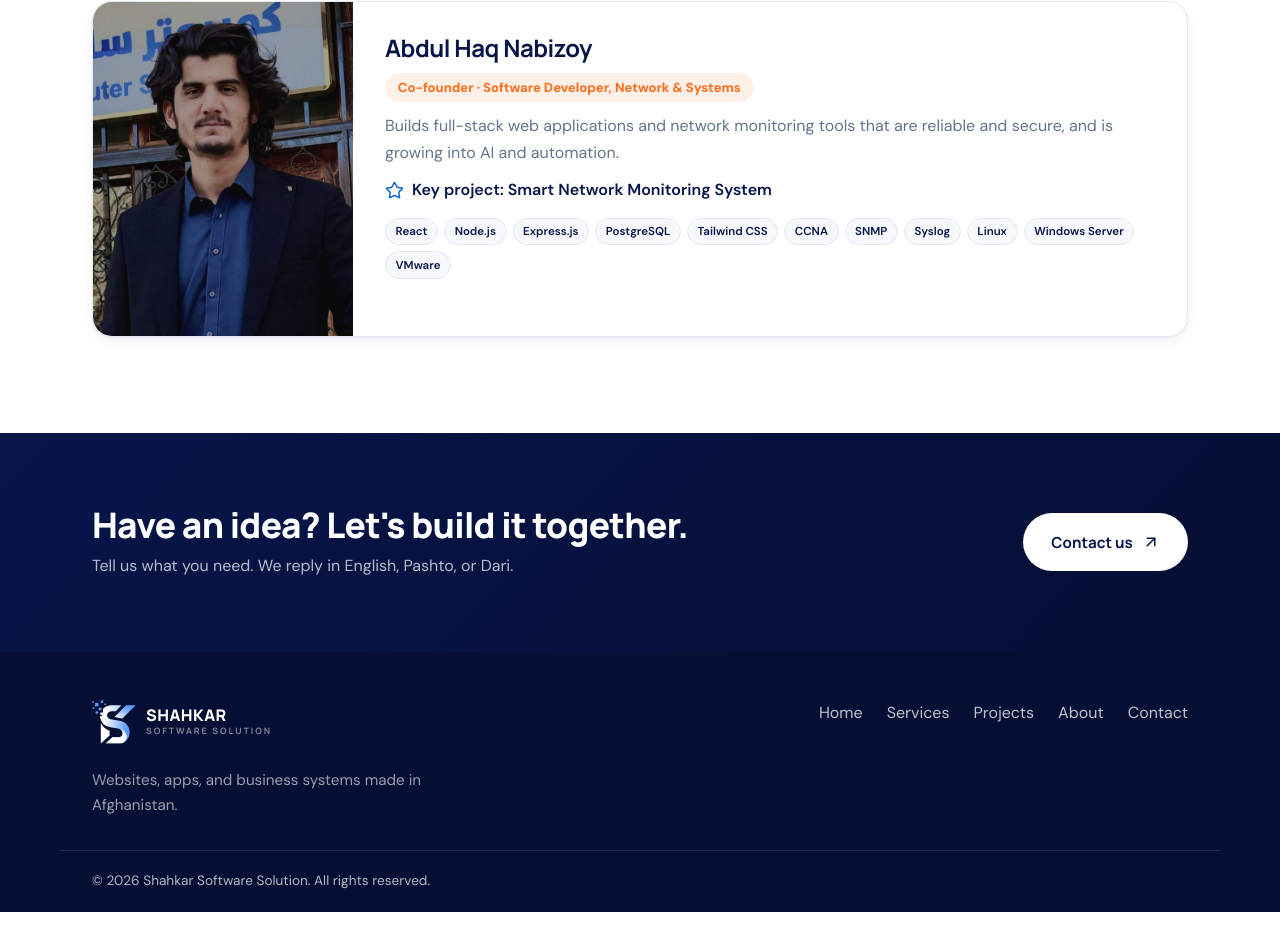
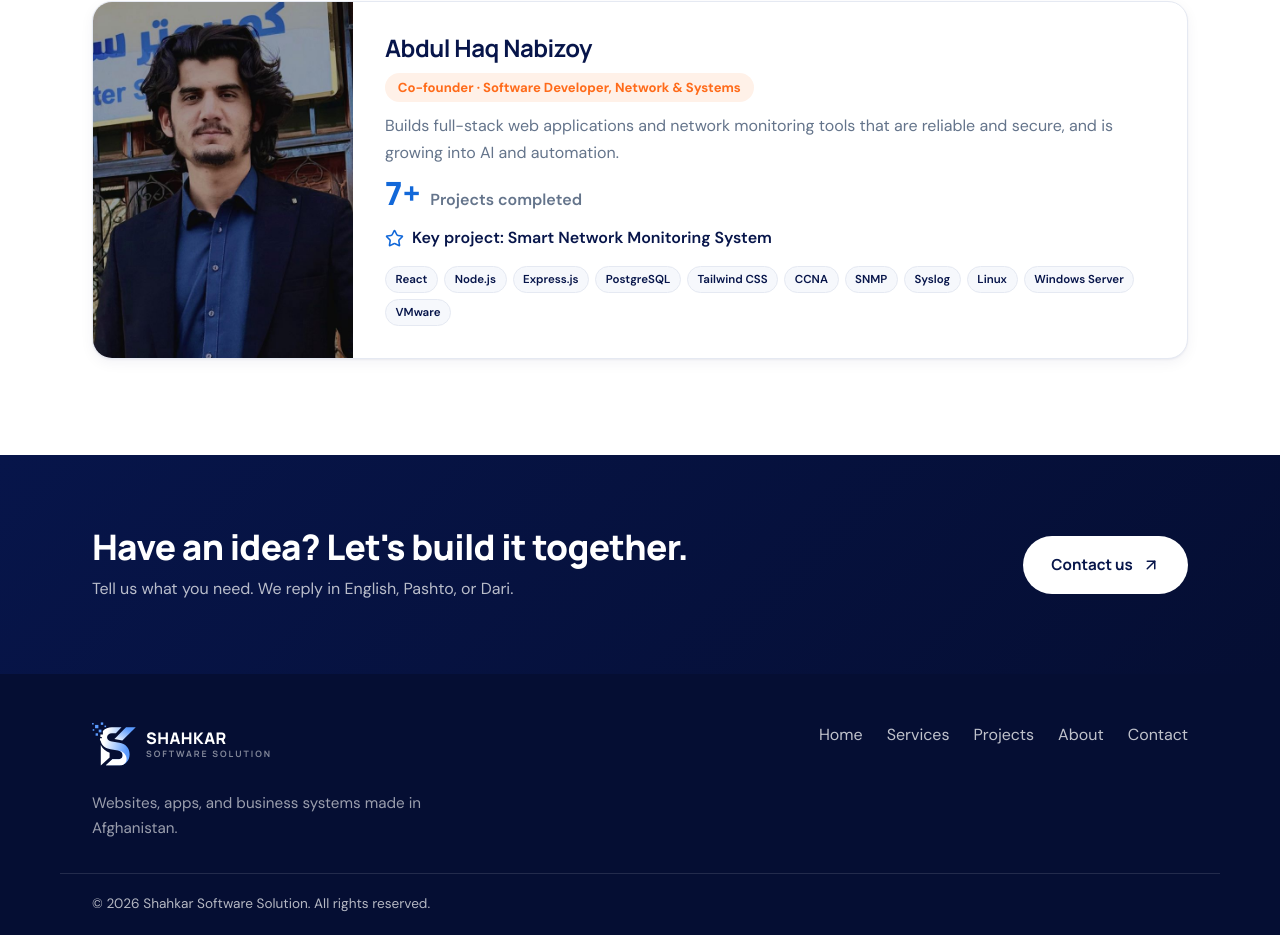
Before and after one commit to elhamuddinmayar/shahkar, a React (Vite) app: page /about in a window 1280 px wide. Shown: the part 1522-2457 px from the top of the page. Before the commit the page ends 2434 px from the top, so only its background shows below. Built offline with nearby package versions, Linux system fonts and the light colour scheme.

Commit message:
add Abdul Haq project count

```diff
--- a/src/data/content.js
+++ b/src/data/content.js
@@ -24,9 +24,9 @@ export const projectMeta = [
 // Technical staff. Text (name, role, education, bio) is in i18n/translations.js
 // under `team`, in the same order. To add a person, add an entry in both places.
 export const teamMeta = [
-  // showProjectCount: shows the company's project total (the number of projects above)
-  { photo: elhamuddinPhoto, showProjectCount: true, skills: ['Python', 'Django', 'React', 'Flutter', 'PostgreSQL', 'AI / Computer Vision'] },
-  { photo: abdulHaqPhoto, skills: ['React', 'Node.js', 'Express.js', 'PostgreSQL', 'Tailwind CSS', 'CCNA', 'SNMP', 'Syslog', 'Linux', 'Windows Server', 'VMware'] },
+  // projects: number shown as "N+ projects completed" (omit to hide it)
+  { photo: elhamuddinPhoto, projects: projectMeta.length, skills: ['Python', 'Django', 'React', 'Flutter', 'PostgreSQL', 'AI / Computer Vision'] },
+  { photo: abdulHaqPhoto, projects: 7, skills: ['React', 'Node.js', 'Express.js', 'PostgreSQL', 'Tailwind CSS', 'CCNA', 'SNMP', 'Syslog', 'Linux', 'Windows Server', 'VMware'] },
 ]
 
 export const navigation = [
--- a/src/pages/About.jsx
+++ b/src/pages/About.jsx
@@ -1,7 +1,7 @@
 import { Compass, GraduationCap, HeartHandshake, ShieldCheck, Star } from 'lucide-react'
 import AnimatedBrand from '../components/AnimatedBrand'
 import { SiteCta } from '../components/Sections'
-import { projectMeta, teamMeta } from '../data/content'
+import { teamMeta } from '../data/content'
 import { useLanguage } from '../i18n/LanguageContext'
 
 const valueIcons = [Compass, ShieldCheck, HeartHandshake]
@@ -26,7 +26,7 @@ export default function About() {
       <span className="label-line">{about.teamLabel}</span>
       <h2 className="section-title">{about.teamTitle}</h2>
       <div className="team-list">{t.team.map((person, index) => {
-        const { photo, skills, showProjectCount } = teamMeta[index]
+        const { photo, skills, projects } = teamMeta[index]
         return <article className="team-card" key={index}>
           <img className="team-photo" src={photo} alt={person.name} loading="lazy" />
           <div className="team-info">
@@ -34,7 +34,7 @@ export default function About() {
             <span className="team-role">{person.role}</span>
             {person.education && <p className="team-education"><GraduationCap size={19} />{person.education}</p>}
             <p>{person.bio}</p>
-            {showProjectCount && <div className="team-stat"><strong dir="ltr">{projectMeta.length}+</strong><span>{about.projectsDone}</span></div>}
+            {projects > 0 && <div className="team-stat"><strong dir="ltr">{projects}+</strong><span>{about.projectsDone}</span></div>}
             {person.keyProject && <p className="team-education"><Star size={19} />{person.keyProject}</p>}
             <div className="tags" dir="ltr">{skills.map(skill => <small key={skill}>{skill}</small>)}</div>
           </div>
```
